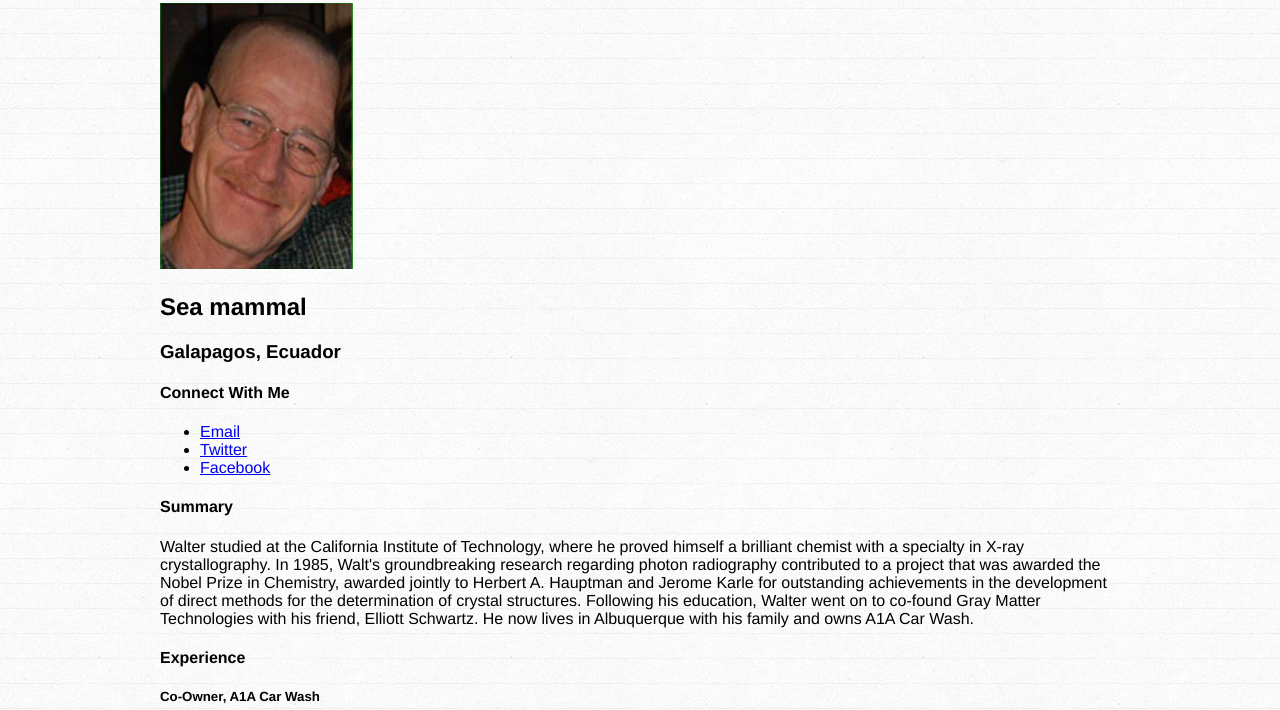
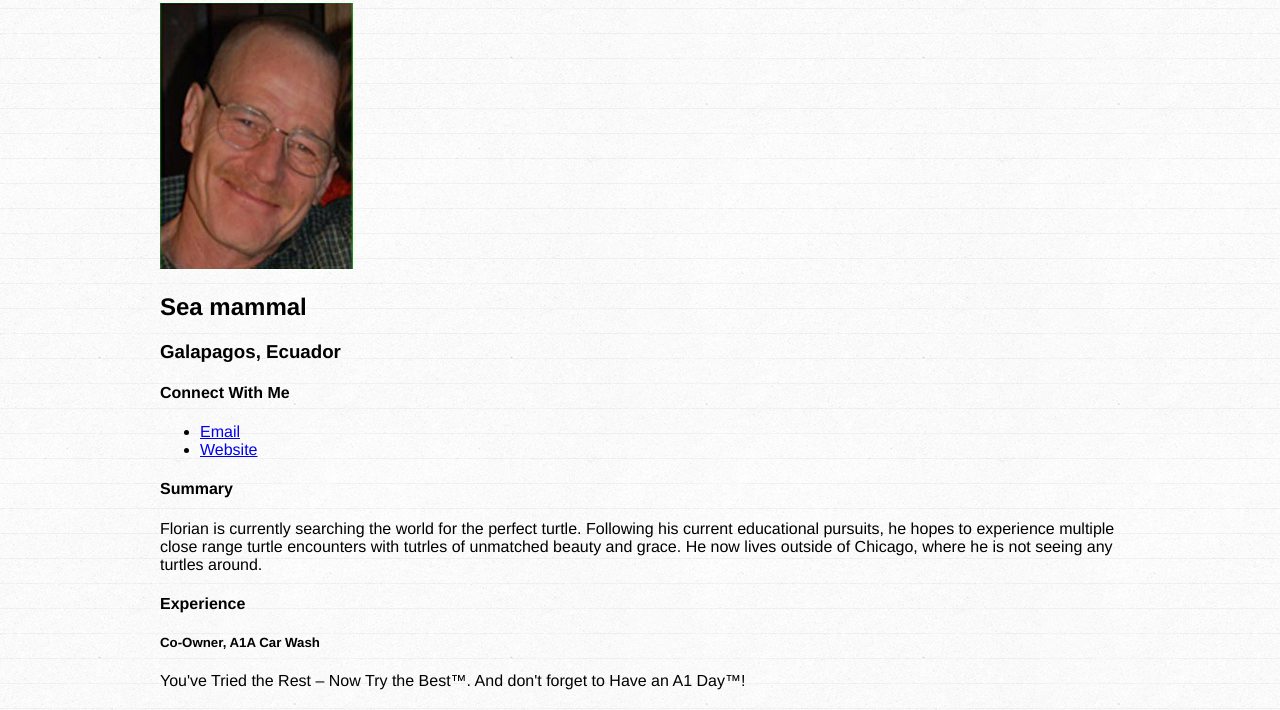
Before and after one commit to fschafer13/fschafer13.github.io, a plain HTML site: page index.html in a window 1280 px wide. Shown: the part 77-787 px from the top of the page. Drawn offline with Linux system fonts and the light colour scheme.

Commit message:
added and updated personal content for name etc

```diff
--- a/index.html
+++ b/index.html
@@ -16,15 +16,14 @@
     <section>
       <h4>Connect With Me</h4>
       <ul>
-        <li><a href="mailto:walter@walterwhite.com">Email</a></li>
-        <li><a href="http://twitter.com/walterwhite">Twitter</a></li>
-        <li><a href="http://facebook.com/walterwhite">Facebook</a></li>
+        <li><a href="mailto:fschafer2015@kellogg.northwesternn.edu">Email</a></li>
+        <li><a href="http://flotografo.com">Website</a></li>
       </ul>
     </section>
     <section>
       <h4>Summary</h4>
       <p>
-        Walter studied at the California Institute of Technology, where he proved himself a brilliant chemist with a specialty in X-ray crystallography. In 1985, Walt's groundbreaking research regarding photon radiography contributed to a project that was awarded the Nobel Prize in Chemistry, awarded jointly to Herbert A. Hauptman and Jerome Karle for outstanding achievements in the development of direct methods for the determination of crystal structures. Following his education, Walter went on to co-found Gray Matter Technologies with his friend, Elliott Schwartz. He now lives in Albuquerque with his family and owns A1A Car Wash.
+        Florian is currently searching the world for the perfect turtle.  Following his current educational pursuits, he hopes to experience multiple close range turtle encounters with tutrles of unmatched beauty and grace.  He now lives outside of Chicago, where he is not seeing any turtles around.
       </p>
     </section>
     <section>
```
